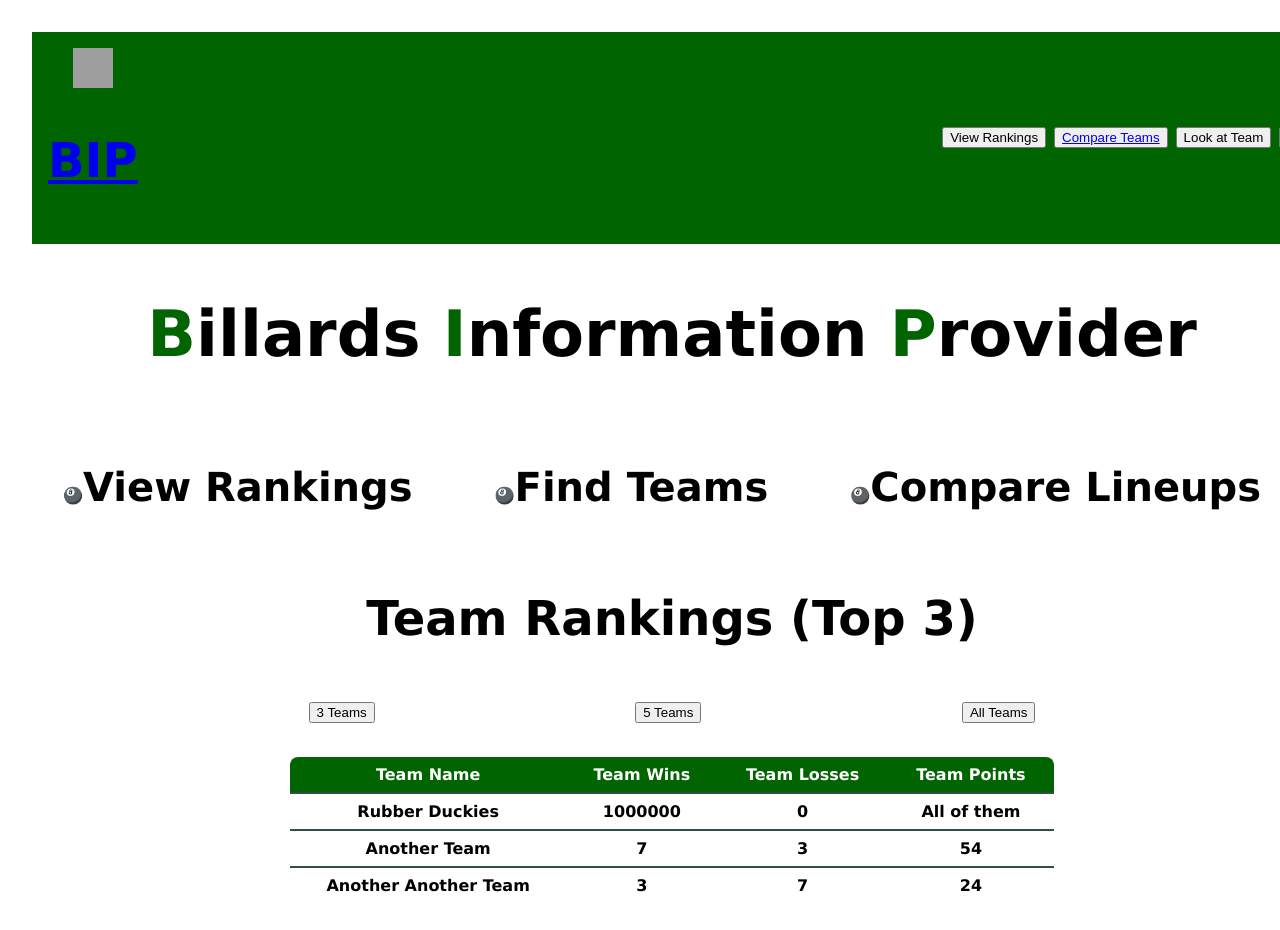
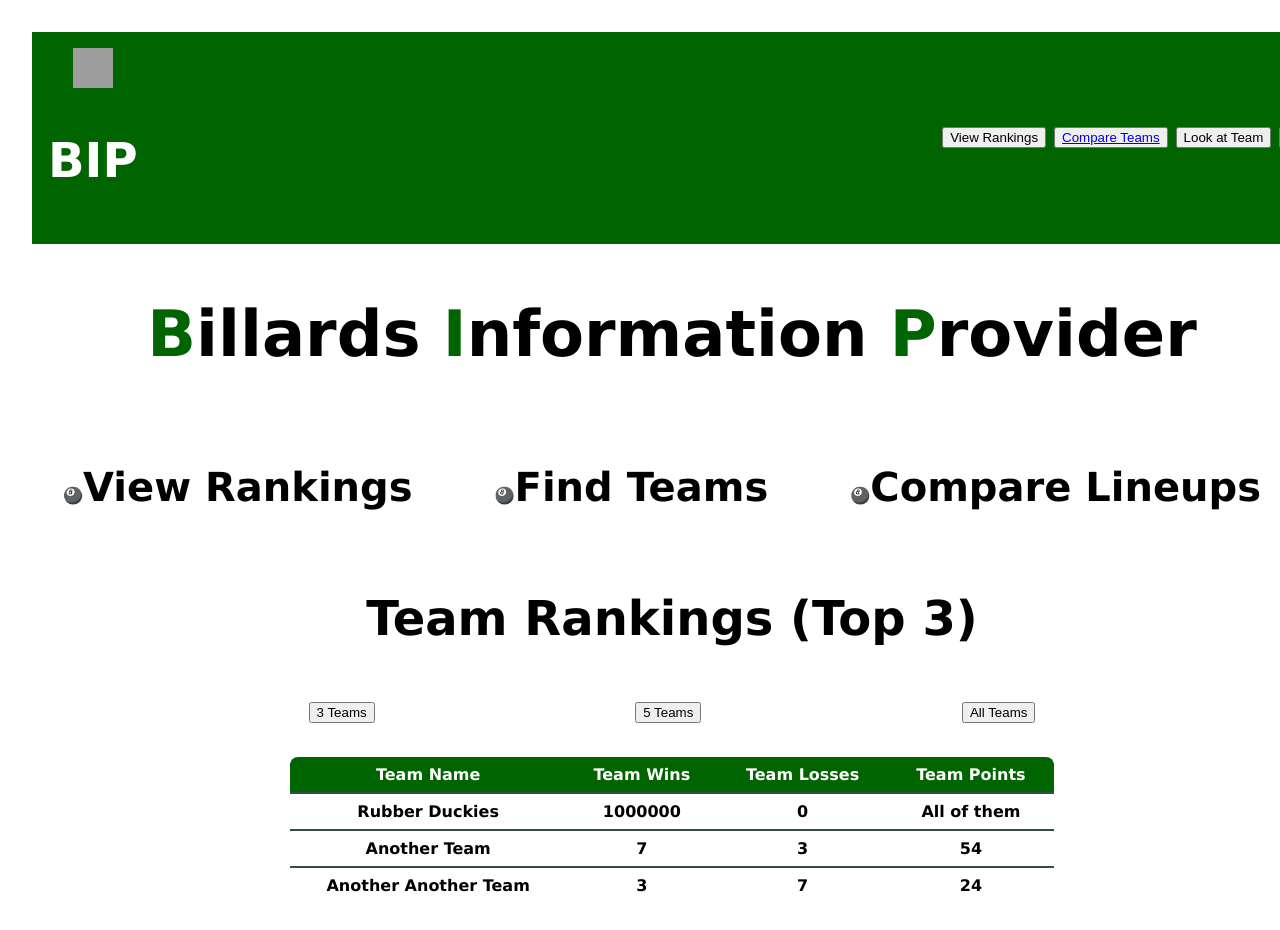
Before and after one commit to LaurenIsLearning/BIP, a React (Vite) app in the folder frontend/: page / in a window 1280 px wide. Shown: the top 930 px of the page. Built offline with nearby package versions, Linux system fonts and the light colour scheme; grey boxes are pictures that could not be loaded.

Commit message:
change color of link

```diff
--- a/frontend/src/components/NavBar.tsx
+++ b/frontend/src/components/NavBar.tsx
@@ -7,7 +7,7 @@ function NavBar() {
         <>
         <nav>
             <section className={styles.nav_left}>
-                <Link to={"/"}>
+                <Link to={"/"} className={styles.link}>
                     <img src={logo} className={styles.nav_left_image} alt="BIP logo"/>
                     <h2>BIP</h2>
                 </Link>
--- a/frontend/src/style/NavBar.module.css
+++ b/frontend/src/style/NavBar.module.css
@@ -8,6 +8,11 @@ nav {
     margin-bottom: 3em;
     padding: 1em;
     color:white;
+}
+
+nav .link {
+    text-decoration: none;
+    color: white;
 }
 
 .nav_left {
```
